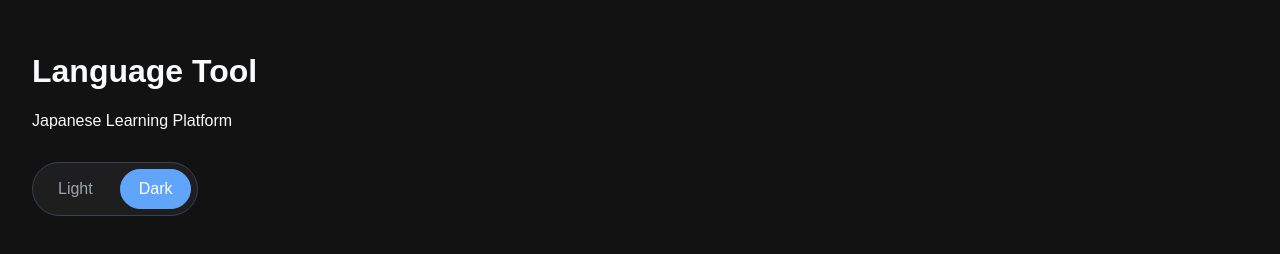
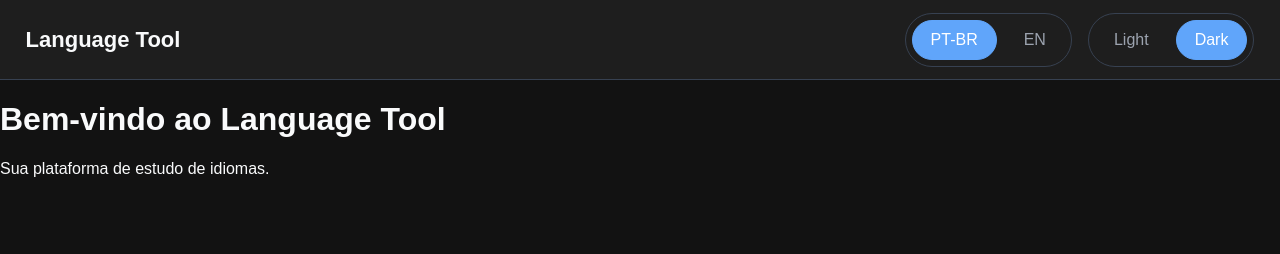
Before and after one commit to MateusNoguera/language-tool, a website with bundled scripts: page index.html in a window 1280 px wide. Built offline with nearby package versions, Linux system fonts and the light colour scheme.

Commit message:
Added multilingual support and improved translation validation.

```diff
--- a/index.html
+++ b/index.html
@@ -6,23 +6,44 @@
     <title>Language Tool</title>
     <script>
         const savedTheme = localStorage.getItem("preferredTheme");
+        const savedLanguage = localStorage.getItem("preferredLanguage");
+
         document.documentElement.dataset.theme = savedTheme === "light" ? "light" : "dark";
+        document.documentElement.lang = savedLanguage === "en" ? "en" : "pt-BR";
+
     </script>
     <link rel="stylesheet" href="./src/style.css">
 </head>
+
 <body>
-    <h1>Language Tool</h1>
-    <p>Japanese Learning Platform</p>
-    <div class="ThemeSwitcher" role="group" aria-label="Theme switcher">
-        <button class="ThemeOption" id="lightThemeButton" type="button" data-theme-value="light">
-            Light
-        </button>
-        <button class="ThemeOption" id="darkThemeButton" type="button" data-theme-value="dark">
-            Dark
-        </button>
+    <header class="Header">
+        <div class="HeaderContent">
+            <span class="HeaderLogo">Language Tool</span>
 
-    </div>
+            <div class="HeaderSettings">
+                <div class="LanguageSwitcher" role="group" aria-label="Language selector">
+                    <button class="LanguageOption" type="button" data-lang-value="pt-BR">PT-BR</button>
+                    <button class="LanguageOption" type="button" data-lang-value="en">EN</button>
+                </div>
+
+                <div class="ThemeSwitcher" role="group" aria-label="Theme switcher">
+                    <button class="ThemeOption" id="lightThemeButton" type="button" data-theme-value="light">Light</button>
+                    <button class="ThemeOption" id="darkThemeButton" type="button" data-theme-value="dark">Dark</button>
+                </div>
+
+            </div>
+
+        </div>
+
+    </header>
+
+    <main class="MainContent">
+        <h1 data-i18n="welcomeTitle">Bem-vindo ao Language Tool</h1>
+        <p data-i18n="welcomeDescription">Sua plataforma de estudo de idiomas.</p>
+
+    </main>
 
     <script type="module" src="./dist/main.js"></script>
 </body>
+
 </html>
--- a/src/main.ts
+++ b/src/main.ts
@@ -1,6 +1,9 @@
+import { translations, type Language, type TranslationKey } from "./translations.js";
+
 type Theme = "light" | "dark";
 
 const themeButtons = document.querySelectorAll<HTMLButtonElement>(".ThemeOption");
+const languageButtons = document.querySelectorAll<HTMLButtonElement>(".LanguageOption");
 
 function updateThemeButtons(theme: Theme): void {
     themeButtons.forEach((button) => {
@@ -17,9 +20,43 @@ function setTheme(theme: Theme): void {
     updateThemeButtons(theme);
 }
 
+function updateLanguageButtons(language: Language): void {
+    languageButtons.forEach((button) => {
+        const isActive = button.dataset.langValue === language;
+
+        button.classList.toggle("is-active", isActive);
+        button.setAttribute("aria-pressed", String(isActive));
+    });
+}
+
+function isTranslationKey(key: string): key is TranslationKey {
+    return Object.prototype.hasOwnProperty.call(translations["pt-BR"], key);
+}
+
+function setLanguage(language: Language): void {
+    document.documentElement.lang = language;
+    localStorage.setItem("preferredLanguage", language);
+
+    document.querySelectorAll<HTMLElement>("[data-i18n]").forEach((element) => {
+        const key = element.dataset.i18n;
+
+        if (!key || !isTranslationKey(key)) {
+            console.warn(`Invalid translation key: ${key}`);
+            return;
+        }
+
+        element.textContent = translations[language][key];
+    });
+
+    updateLanguageButtons(language);
+}
+
 const initialTheme: Theme = document.documentElement.dataset.theme === "light" ? "light" : "dark";
 
+const initialLanguage: Language = document.documentElement.lang === "en" ? "en" : "pt-BR";
 updateThemeButtons(initialTheme);
+setLanguage(initialLanguage);
+document.documentElement.classList.add("i18n-ready");
 
 themeButtons.forEach((button) => {
     button.addEventListener("click", () => {
@@ -30,3 +67,13 @@ themeButtons.forEach((button) => {
         }
     });
 });
+
+languageButtons.forEach((button) => {
+    button.addEventListener("click", () => {
+        const languageValue = button.dataset.langValue;
+
+        if (languageValue === "pt-BR" || languageValue === "en") {
+            setLanguage(languageValue);
+        }
+    });
+});
--- a/src/style.css
+++ b/src/style.css
@@ -23,25 +23,25 @@
 body {
     margin: 0;
     min-height: 100vh;
-    padding: 32px;
     background-color: var(--bg-primary);
     color: var(--text-primary);
     font-family: Arial, sans-serif;
     transition: background-color 0.2s ease, color 0.2s ease;
 }
 
-.ThemeSwitcher {
+.ThemeSwitcher,
+.LanguageSwitcher {
     display: inline-flex;
     gap: 8px;
     padding: 6px;
-    margin-top: 16px;
     background-color: var(--bg-secondary);
     border: 1px solid var(--border-color);
     border-radius: 999px;
     transition: background-color 0.2s ease, border-color 0.2s ease;
 }
 
-.ThemeOption {
+.ThemeOption,
+.LanguageOption {
     border: 1px solid transparent;
     border-radius: 999px;
     padding: 10px 18px;
@@ -52,16 +52,59 @@ body {
     transition: background-color 0.2s ease, color 0.2s ease, border-color 0.2s ease, transform 0.2s ease;
 }
 
-.ThemeOption:hover {
+.ThemeOption:hover,
+.LanguageOption:hover {
     color: var(--text-primary);
 }
 
-.ThemeOption:active {
+.ThemeOption:active,
+.LanguageOption:active {
     transform: scale(0.98);
 }
 
-.ThemeOption.is-active {
+.ThemeOption.is-active,
+.LanguageOption.is-active {
     background-color: var(--accent-color);
     border-color: var(--accent-color);
     color: #ffffff;
 }
+
+.Header {
+    position: fixed;
+    top: 0;
+    left: 0;
+    width: 100%;
+    height: 80px;
+    background-color: var(--bg-secondary);
+    border-bottom: 1px solid var(--border-color);
+    z-index: 100;
+}
+
+.HeaderContent {
+    display: flex;
+    align-items: center;
+    justify-content: space-between;
+    width: 100%;
+    height: 100%;
+    padding: 0 clamp(16px, 2vw, 48px);
+}
+
+.HeaderLogo {
+    font-size: 22px;
+    font-weight: bold;
+}
+
+.HeaderSettings {
+    display: flex;
+    align-items: center;
+    gap: 16px;
+}
+
+.MainContent {
+    padding-top: 80px;
+}
+
+
+html:not(.i18n-ready) [data-i18n] {
+    visibility: hidden;
+}
--- /dev/null
+++ b/src/translations.ts
@@ -0,0 +1,18 @@
+const ptBR = {
+    welcomeTitle: "Bem-vindo ao Language Tool",
+    welcomeDescription: "Sua plataforma de estudo de idiomas."
+};
+
+type TranslationKey = keyof typeof ptBR;
+type TranslationDictionary = Record<TranslationKey, string>;
+
+export const translations = {
+    "pt-BR": ptBR,
+    "en": {
+        welcomeTitle: "Welcome to Language Tool",
+        welcomeDescription: "Your language learning platform."
+    }
+} satisfies Record<"pt-BR" | "en", TranslationDictionary>;
+
+export type Language = keyof typeof translations;
+export type { TranslationKey };
```
